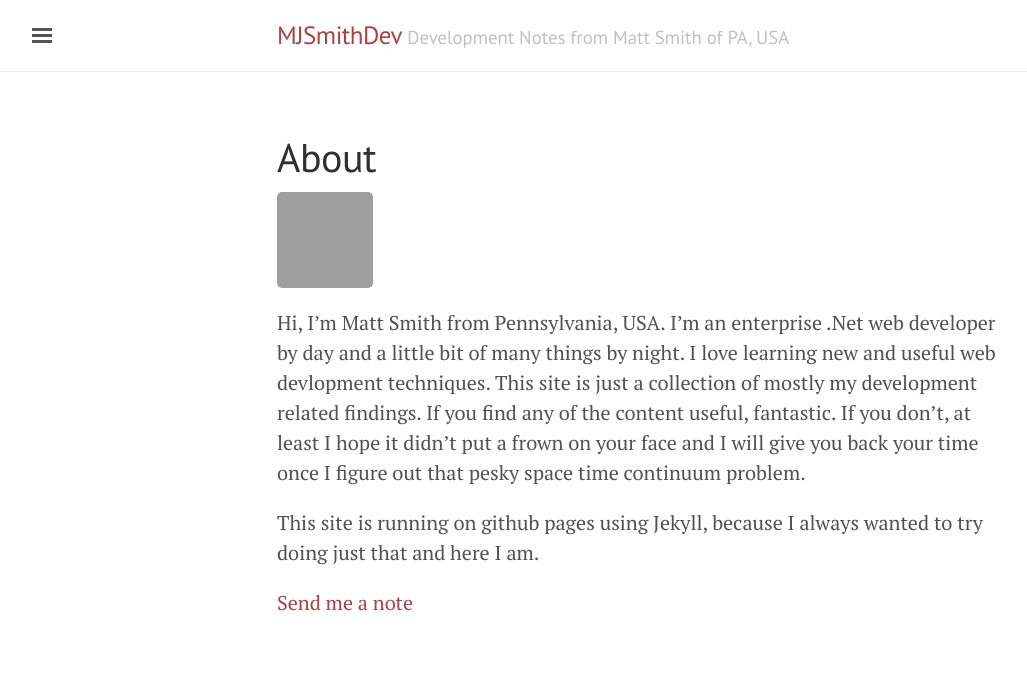
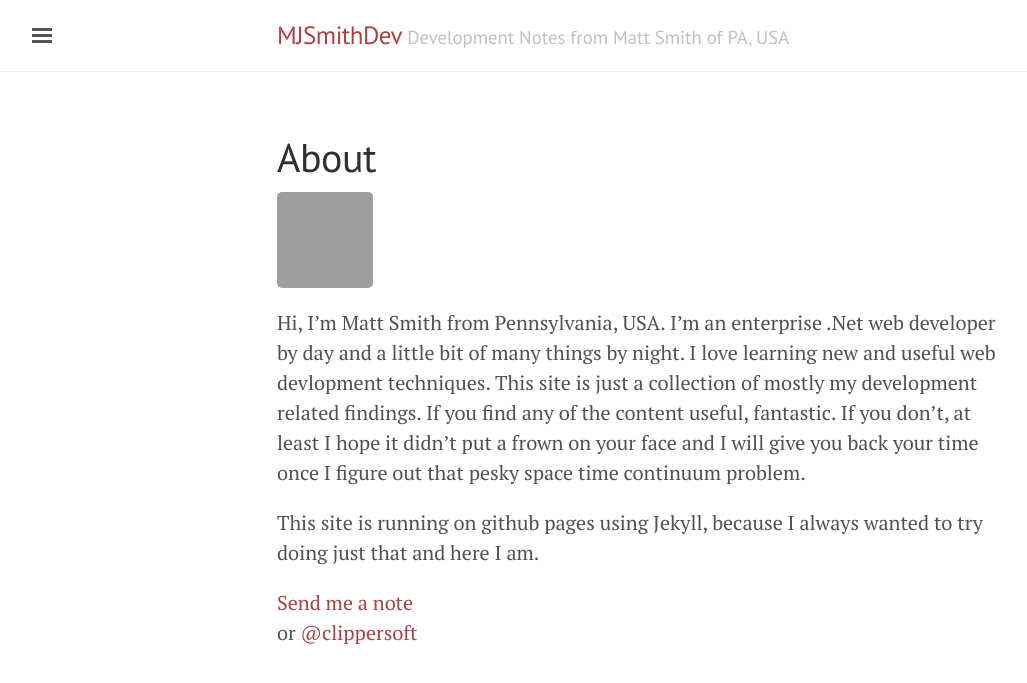
Before and after one commit to mattsmithdev/mattsmithdev.github.io, a Jekyll site: the page built from about.md, in a window 1280 px wide, cut to the strip 0-683 px from the top of the page. Shown: the whole strip, without its empty margins (3-1030 px from the left). Built offline with Jekyll 4.4.1, drawn with Linux system fonts in a browser that asks for light colours; comment, search, counter and statistics services are not loaded; grey boxes are pictures that could not be loaded.

Commit message:
Updated about.md

```diff
--- a/about.md
+++ b/about.md
@@ -3,6 +3,7 @@ layout: page
 title: About
 published: true
 ---
+
 
 ![Matt Smith Dev](https://avatars0.githubusercontent.com/u/9366487?v=3&s=96) Hi, I'm Matt Smith from Pennsylvania, USA. I'm an enterprise .Net web developer by day and a little bit of many things by night. I love learning new and useful web devlopment techniques. This site is just a collection of mostly my development related findings. If you find any of the content useful, fantastic. If you don't, at least I hope it didn't put a frown on your face and I will give you back your time once I figure out that pesky space time continuum problem.
 
@@ -26,4 +27,4 @@ var x="function f(x){var i,o=\"\",l=x.length;for(i=0;i<l;i+=2) {if(i+1<l)o+=" +
 while(x=eval(x));
 //-->
 //]]>
-</script>
+</script> or [@clippersoft](https://twitter.com/clippersoft)
```
